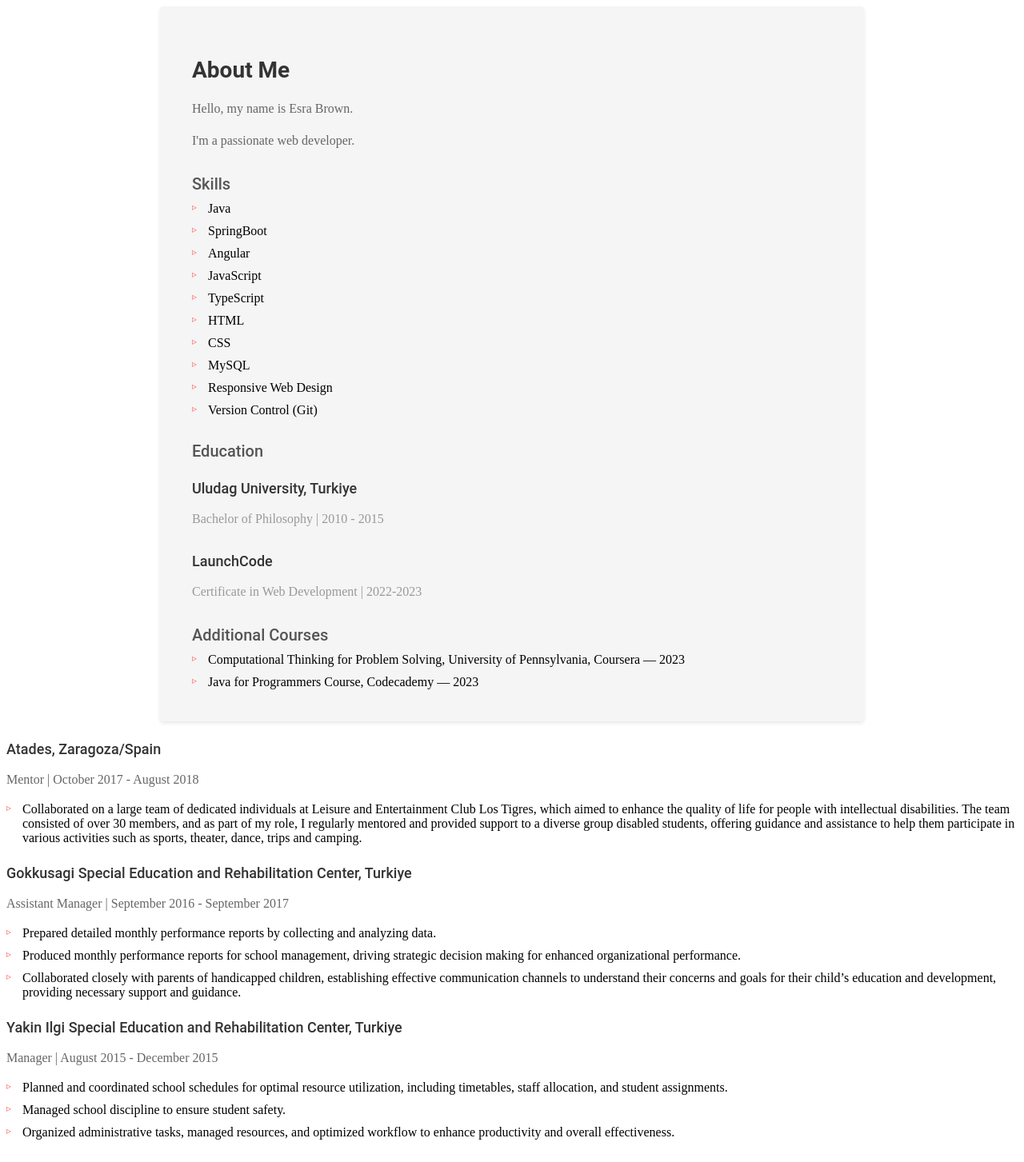
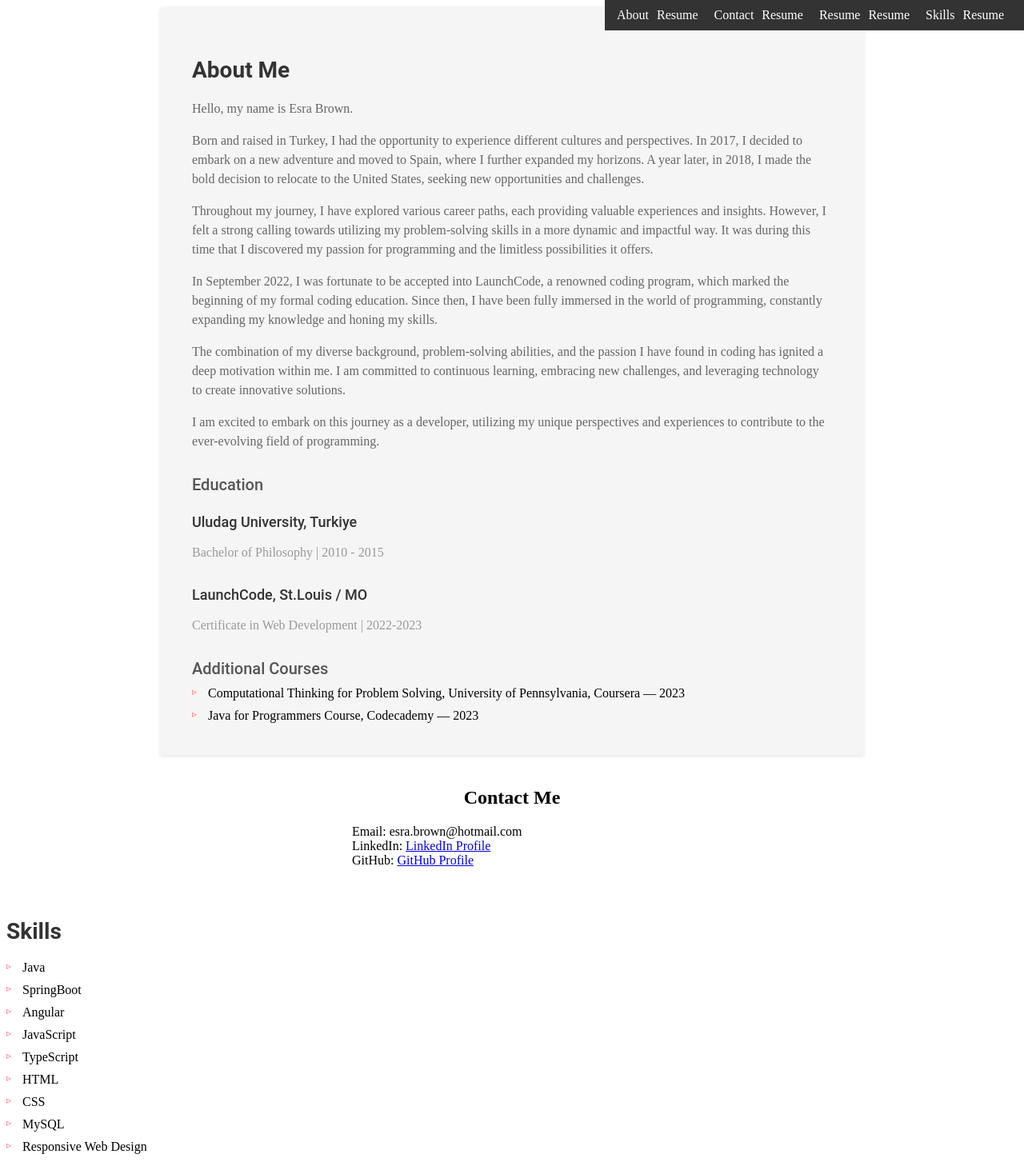
Before and after one commit to esrabrown/esrabrown.github.io, an Angular app: page / in a window 1280 px wide. Shown: the top 1453 px of the page at 80% size. Built offline with nearby package versions, Linux system fonts and the light colour scheme.

Commit message:
added nav bar

```diff
--- a/src/app/about/about.component.html
+++ b/src/app/about/about.component.html
@@ -1,12 +1,12 @@
 <div class="about-container">
     <h2>About Me</h2>
     <p>Hello, my name is Esra Brown. </p>
-    <p>I'm a passionate web developer.</p>
+    <p>Born and raised in Turkey, I had the opportunity to experience different cultures and perspectives. In 2017, I decided to embark on a new adventure and moved to Spain, where I further expanded my horizons. A year later, in 2018, I made the bold decision to relocate to the United States, seeking new opportunities and challenges.</p>
+    <p>Throughout my journey, I have explored various career paths, each providing valuable experiences and insights. However, I felt a strong calling towards utilizing my problem-solving skills in a more dynamic and impactful way. It was during this time that I discovered my passion for programming and the limitless possibilities it offers.</p>
+    <p>In September 2022, I was fortunate to be accepted into LaunchCode, a renowned coding program, which marked the beginning of my formal coding education. Since then, I have been fully immersed in the world of programming, constantly expanding my knowledge and honing my skills.</p>
+    <p>The combination of my diverse background, problem-solving abilities, and the passion I have found in coding has ignited a deep motivation within me. I am committed to continuous learning, embracing new challenges, and leveraging technology to create innovative solutions.</p>
+    <p>I am excited to embark on this journey as a developer, utilizing my unique perspectives and experiences to contribute to the ever-evolving field of programming.</p>
 
-    <h3>Skills</h3>
-    <ul>
-        <li *ngFor="let skill of skills">{{ skill }}</li>
-    </ul>
 
 
     <h3>Education</h3>
--- a/src/app/about/about.component.ts
+++ b/src/app/about/about.component.ts
@@ -6,18 +6,7 @@ import { Component } from '@angular/core';
   styleUrls: ['./about.component.css']
 })
 export class AboutComponent {
-  skills: string[] = [
-    'Java',
-    'SpringBoot',
-    'Angular',
-    'JavaScript',
-    'TypeScript',
-    'HTML',
-    'CSS',
-    'MySQL',
-    'Responsive Web Design',
-    'Version Control (Git)'
-  ];
+
 
   education: any[] = [
   {
@@ -26,7 +15,7 @@ export class AboutComponent {
     duration: '2010 - 2015'
   },
   {
-    institution: 'LaunchCode',
+    institution: 'LaunchCode, St.Louis / MO',
     degree: 'Certificate in Web Development',
     duration: '2022-2023',
     coursework: 'Full-Stack Web Development'
--- a/src/app/app.component.html
+++ b/src/app/app.component.html
@@ -6,6 +6,7 @@
     <app-experience></app-experience>
     <app-contact></app-contact>
     <app-menu></app-menu>
+    <app-skills></app-skills>
   </div>
 
 
--- a/src/app/experience/experience.component.html
+++ b/src/app/experience/experience.component.html
@@ -1,33 +1,4 @@
-<!-- <h3>Experience</h3>
-<div class="experience">
-  <h4>Atades, Zaragoza/Spain</h4>
-  <p>Mentor | October 2017 - August 2018</p>
-  <ul>
-    <li>Collaborated on a large team of dedicated individuals at Leisure and Entertainment Club Los Tigres, which aimed to enhance the quality of life for people with intellectual disabilities. The team consisted of over 30 members, and as part of my role, I regularly mentored and provided support to a diverse group disabled students, offering guidance and assistance to help them participate in various activities such as sports, theater, dance, trips and camping. </li>
-  </ul>
-</div>
-
-<div class="experience">
-    <h4> Gokkusagi Special Education and Rehabilitation Center, Turkiye</h4>
-    <p> Assistant Manager| September 2016 - September 2017</p>
-    <ul>
-      <li>Prepared detailed monthly performance reports by collecting and analyzing data.</li>
-      <li>Produced monthly performance reports for school management, driving strategic decision making for enhanced organizational performance.</li>
-      <li>Collaborated closely with parents of handicapped children, establishing effective communication channels to understand their concerns and goals for their child’s education and development, providing necessary support and guidance. </li>
-    </ul>
-  </div>
-
-  <div class="experience">
-    <h4> Yakin Ilgi Special Education and Rehabilitation Center, Turkiye        </h4>
-    <p> Manager| August 2015 - December 2015</p>
-    <ul>
-      <li>Planned and coordinated school schedules for optimal resource utilization, including timetables, staff allocation, and student assignments.</li>
-      <li>Managed school discipline to ensure student safety. </li>
-      <li>Organized administrative tasks, managed resources, and optimized workflow to enhance productivity and overall effectiveness.</li>
-    </ul>
-  </div> -->
-
-  <div class="experience">
+  <!-- <div class="experience">
     <div *ngFor="let experience of experiences" class="experience-item">
       <h4>{{ experience.company }}</h4>
       <p>{{ experience.title }} | {{ experience.duration }}</p>
@@ -37,4 +8,4 @@
         </li>
       </ul>
     </div>
-  </div>
+  </div> -->
--- a/src/app/menu/menu.component.css
+++ b/src/app/menu/menu.component.css
@@ -1,5 +1,8 @@
 .menu-container {
-    background-color: #f5f5f5;
+  position: fixed;
+  top: 0;
+  right: 0;
+  background-color: #333;
   padding: 10px;
 }
 
@@ -16,8 +19,13 @@
 
 a {
   text-decoration: none;
-    color: #333;
+  color: #fff;
   padding: 5px;
+  transition: color 0.3s ease-in-out;
+}
+
+a:hover {
+  color: #ffcc00;
 }
 
 a.active {
--- a/src/app/menu/menu.component.html
+++ b/src/app/menu/menu.component.html
@@ -1,6 +1,7 @@
 <nav class="menu-container">
     <ul>
-      <li>
+      <li *ngFor="let menuItem of menuItems">
+        <a [routerLink]="menuItem.link" routerLinkActive="active">{{ menuItem.label }}</a>
         <a [href]="resumeUrl" target="_blank">Resume</a>
       </li>
     </ul>
--- a/src/app/menu/menu.component.ts
+++ b/src/app/menu/menu.component.ts
@@ -7,9 +7,20 @@ import { DomSanitizer, SafeResourceUrl } from '@angular/platform-browser';
   styleUrls: ['./menu.component.css']
 })
 export class MenuComponent {
+  menuItems: MenuItem[] = [
+    { label: 'About', link: '/about' },
+    { label: 'Contact', link: '/contact' },
+    { label: 'Resume', link: '/resume' },
+    { label: 'Skills', link: '/skills' }
+  ];
   resumeUrl: SafeResourceUrl;
 
   constructor(private sanitizer: DomSanitizer) {
     this.resumeUrl = this.sanitizer.bypassSecurityTrustResourceUrl('assets/resume.pdf');
   }
 }
+
+interface MenuItem {
+  label: string;
+  link: string;
+}
--- a/src/app/skills/skills.component.css
+++ b/src/app/skills/skills.component.css
@@ -0,0 +1,111 @@
+.skills-container{
+    max-width: 800px;
+    margin: 0 auto;
+    padding: 40px;
+    background-color: #f5f5f5;
+    box-shadow: 0 2px 4px rgba(0, 0, 0, 0.1);
+    border-radius: 4px;
+  }
+
+  h2 {
+    font-size: 28px;
+    color: #333;
+    margin-bottom: 20px;
+  }
+
+  h3 {
+    font-size: 20px;
+    color: #555;
+    margin-top: 30px;
+    margin-bottom: 10px;
+  }
+
+  h4 {
+    font-size: 18px;
+    color: #333;
+    margin-bottom: 10px;
+  }
+
+  p {
+    color: #666;
+    line-height: 1.5;
+  }
+
+  ul {
+    margin: 0;
+    padding: 0;
+    list-style-type: none;
+  }
+
+  ul li {
+    padding-left: 20px;
+    position: relative;
+    margin-bottom: 10px;
+  }
+
+  ul li:before {
+    content: "▹";
+    position: absolute;
+    left: 0;
+    color: #ff6b6b;
+  }
+
+
+  /* Additional styles for a more visually appealing look */
+
+  .skills-container {
+    transition: background-color 0.3s, box-shadow 0.3s;
+  }
+
+  .skills-container:hover {
+    background-color: #fff;
+    box-shadow: 0 4px 6px rgba(0, 0, 0, 0.1);
+  }
+
+  h2 {
+    font-family: 'Roboto', sans-serif;
+    font-weight: 700;
+  }
+
+  h3,
+  h4 {
+    font-family: 'Roboto', sans-serif;
+    font-weight: 500;
+  }
+
+  ul li:before {
+    font-size: 12px;
+  }
+
+  ul li:last-child {
+    margin-bottom: 0;
+  }
+
+
+   /* Mobile-friendly styles */
+
+   @media only screen and (max-width: 600px) {
+    .skills-container {
+      padding: 20px;
+    }
+
+    h2 {
+      font-size: 24px;
+    }
+
+    h3 {
+      font-size: 18px;
+    }
+
+    h4 {
+      font-size: 16px;
+    }
+
+    p {
+      font-size: 14px;
+    }
+
+    ul li:before {
+      font-size: 10px;
+    }
+  }
--- a/src/app/skills/skills.component.html
+++ b/src/app/skills/skills.component.html
@@ -1 +1,8 @@
-<p>skills works!</p>
+<section class="skills-section">
+    <div class="container">
+      <h2 class="section-title">Skills</h2>
+      <ul class="skills-list">
+        <li *ngFor="let skill of skills">{{ skill }}</li>
+      </ul>
+    </div>
+  </section>
--- a/src/app/skills/skills.component.ts
+++ b/src/app/skills/skills.component.ts
@@ -6,5 +6,16 @@ import { Component } from '@angular/core';
   styleUrls: ['./skills.component.css']
 })
 export class SkillsComponent {
-
+  skills: string[] = [
+    'Java',
+    'SpringBoot',
+    'Angular',
+    'JavaScript',
+    'TypeScript',
+    'HTML',
+    'CSS',
+    'MySQL',
+    'Responsive Web Design',
+    'Version Control (Git)'
+  ];
 }
```
Lines whose indentation alone changed are shown as unchanged.
